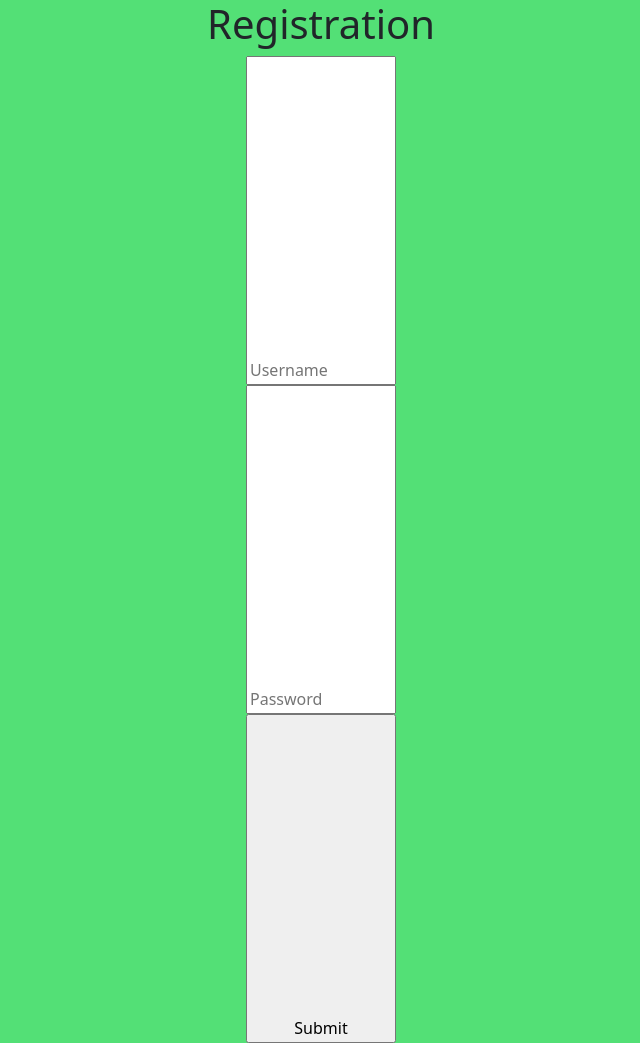
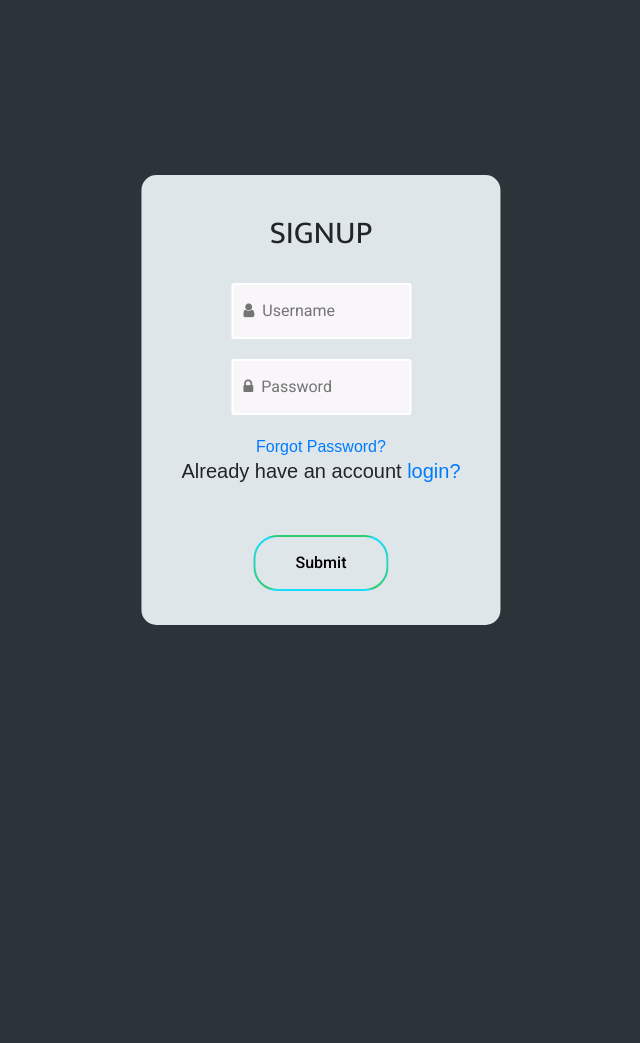
Before and after one commit to GeoCasherOrg/GeoCasher, a website: page static/index.html in a window 1280 px wide. Shown: the whole page, without its empty margins (319-959 px from the left). After the commit the page ends 800 px from the top, so only its background shows below. Drawn offline with nearby package versions, Linux system fonts and the light colour scheme; files that its build step writes are made by us from their sources.

Commit message:
Authentication Done!

```diff
--- a/static/index.html
+++ b/static/index.html
@@ -5,16 +5,110 @@
     <meta http-equiv="X-UA-Compatible" content="IE=edge">
     <meta name="viewport" content="width=device-width, initial-scale=1.0">
     <link href="https://cdn.jsdelivr.net/npm/bootstrap@5.0.0-beta3/dist/css/bootstrap.min.css" rel="stylesheet" integrity="sha384-eOJMYsd53ii+scO/bJGFsiCZc+5NDVN2yr8+0RDqr0Ql0h+rP48ckxlpbzKgwra6" crossorigin="anonymous">
-    <link href="style.css" rel="stylesheet">
+    <link rel="stylesheet" href="https://stackpath.bootstrapcdn.com/bootstrap/4.3.1/css/bootstrap.min.css" integrity="sha384-ggOyR0iXCbMQv3Xipma34MD+dH/1fQ784/j6cY/iJTQUOhcWr7x9JvoRxT2MZw1T" crossorigin="anonymous">
+<link rel="preconnect" href="https://fonts.gstatic.com">
+<link href="https://fonts.googleapis.com/css2?family=Mukta&display=swap" rel="stylesheet">
+<link rel="preconnect" href="https://fonts.gstatic.com">
+<link href="https://fonts.googleapis.com/css2?family=Heebo&display=swap" rel="stylesheet">
+<link rel="stylesheet" href="path/to/font-awesome/css/font-awesome.min.css">
+<link rel="stylesheet" href="https://cdnjs.cloudflare.com/ajax/libs/font-awesome/4.7.0/css/font-awesome.min.css">
+<link rel="preconnect" href="https://fonts.gstatic.com">
+<link rel="preconnect" href="https://fonts.gstatic.com">
+<link href="https://fonts.googleapis.com/css2?family=Roboto:wght@500&display=swap" rel="stylesheet">
+    <link rel="stylesheet" type="text/css" href="style.css" >
+   <style>
+       body{
+    margin: 0;
+    padding: 0;
+    font-family: sans-serif;
+    background: #2d3439;
+  }
+  .box{
+    width: 450x;
+    height:450px;
+    padding: 40px;
+    position: absolute;
+    top: 50%;
+    left: 50%;
+    transform: translate(-50%,-50%);
+    background-color: #dfe6e9;
+    text-align: center;
+    border-radius:15px 15px 15px 15px
+  }
+  .box h2{
+    text-transform: uppercase;
+    font-weight: 100;
+    font-family: 'Mukta', sans-serif;
+    margin-bottom:30px;
+  }
+  .box input[type = "text"], .box input[type = "password"]{
+    border:0;
+    background: #f9f6fa;
+    display: block;
+    margin: 20px auto;
+    text-align: center;
+    border: 2px solid white;
+    padding: 14px 10px;
+    width: 180px;
+    outline: white;
+
+    border-radius: 2.5px 2.5px 2.5px 2.5px;
+    transition: 0.25s;
+  }
+  .box input[type = "text"]:focus, .box input[type = "password"]:focus{
+    width: 193.9px;
+    border-color: #3498db;
+    border-radius: 7px 7px 7px 7px
+  }
+  .box input[type = "submit"]{
+    border:0;
+    background: none;
+    display: block;
+    margin: 20px auto;
+    text-align: center;
+    border: 2px solid transparent;
+    padding: 14px 40px;
+    outline: none;
+    font-family:'Roboto', sans-serif;
+    border-radius: 24px;
+    transition: 0.25s;
+    cursor: pointer;
+    background-image: linear-gradient(#18dcff, #2ecc71), linear-gradient(101deg, #78e08f, #079992);
+
+
+  	box-shadow:	2px 1000px 1px #dfe6e9 inset;
+  }
+  .box input[type = "submit"]:hover{
+    box-shadow:	2px 1000px 1px #242e4d;
+    background:#242e4d;
+    color:white;
+    border-color:#0fbcf9;
+  }
+  ::placeholder{
+  text-align:left;
+  font-family: 'Heebo', sans-serif, FontAwesome, "Open Sans";
+  font-size:20w;
+  transition:all 1s ease-in-out;
+  }
+
+  ::placeholder:active{
+  	opacity:0;
+    display:none;
+    font-size:30px
+  }
+   </style>
     <title>Document</title>
 </head>
 <body class="container">
-    <h1>Registration</h1>
     <div class="box">
-        <form id="reg-form">
-            <input type="text" autocomplete="off" id="username" placeholder="Username">
-             <br>
-            <input type="password" autocomplete="off" id="password" placeholder="Password">
+        <h2>Signup</h2>
+        <form id="reg-form" autocomplete="on">
+            <input type="text" id="username" placeholder="&#xf007  Username">
+
+
+            <input type="password" id="password" placeholder="&#xf023  Password ">
+            	<a href="#">Forgot Password?</a>
+              <h5>Already have an account <a href="./login.html">login?</a></h5>
              <br>
             <input type="submit" value="Submit">
         </form>
@@ -46,6 +140,6 @@
             }
         }
     </script>
-    <script src="script.js"></script>
 </body>
 </html>
+</html>
--- a/style.css
+++ /dev/null
@@ -1,12 +0,0 @@
-body {
-    background: rgb(83, 224, 118);
-    margin: auto;
-    text-align: center;
-}
-
-
-input {
-    width: 150px;
-    margin:auto;
-    padding-top: 300px
-}
```
Also changed, not shown: server.js (+2 -31 lines), static/login.html (+110 -10 lines), static/script.js (added).
